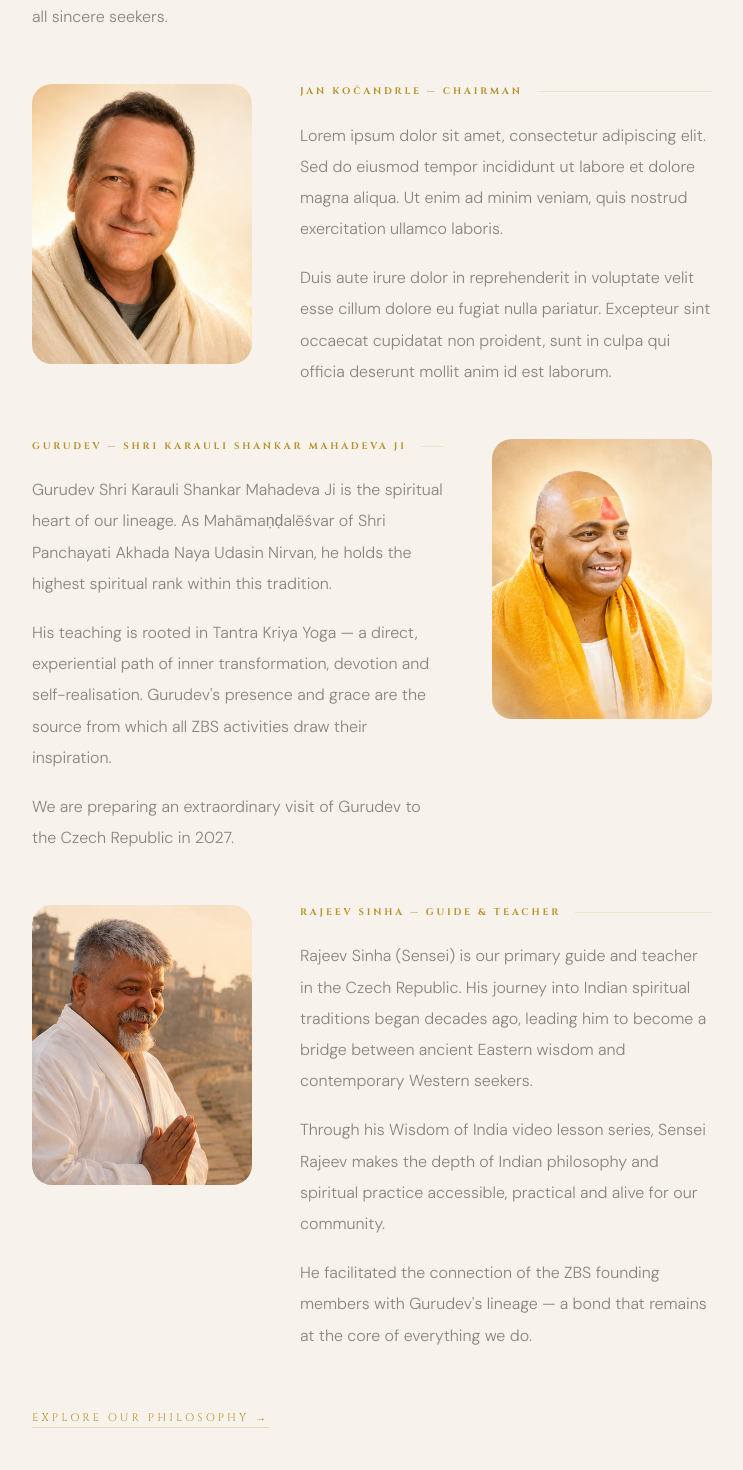
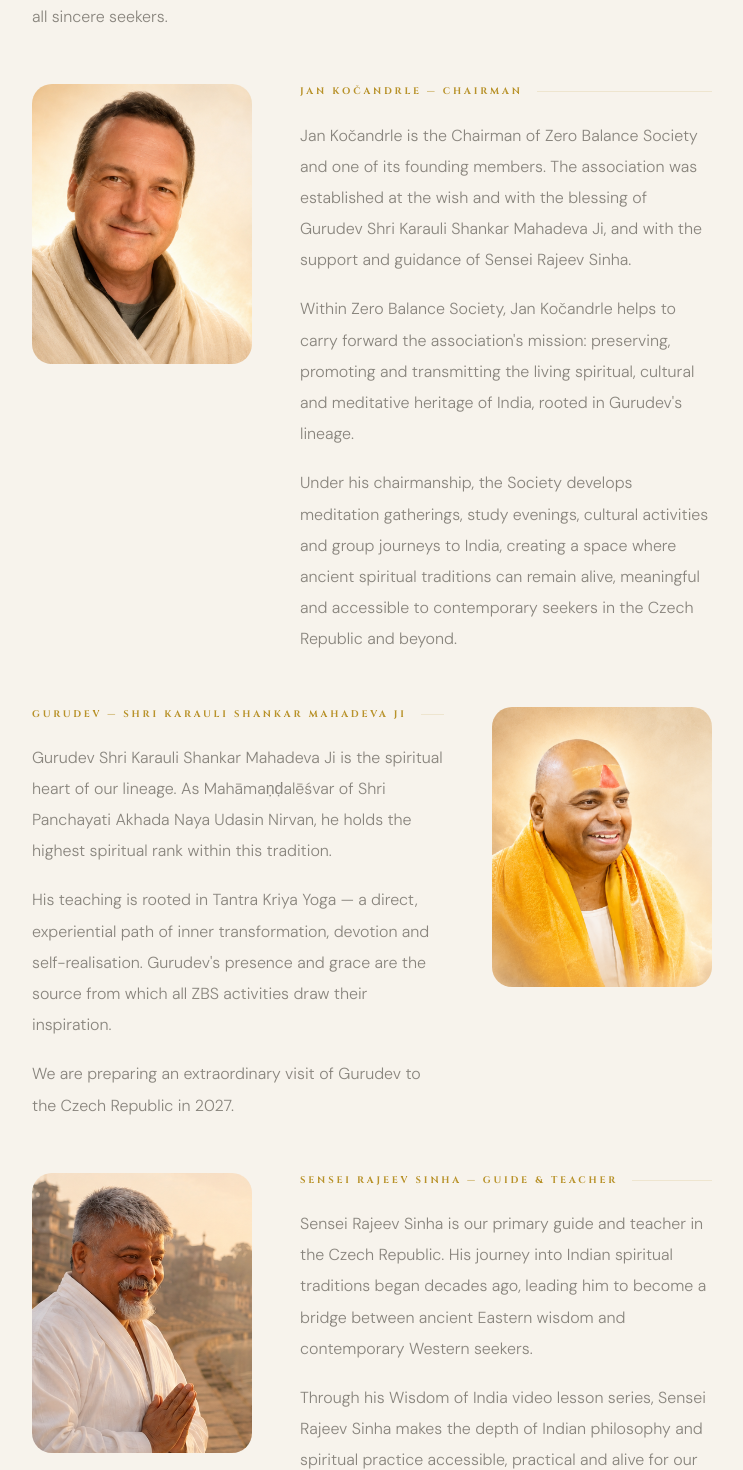
Before and after one commit to kocandrle69/zero-balance-next, a Next.js app: page /about in a window 1280 px wide. Shown: the part 880-2350 px from the top of the page, without its empty margins (268-1011 px from the left). Built offline with nearby package versions, Linux system fonts and the light colour scheme; no server answers.

Commit message:
fix: Jan real bio text, Sensei Rajeev Sinha name order
- Replace Lorem Ipsum with actual Jan Kočandrle bio (EN/CS/HI)
- Fix name order: "Sensei Rajeev Sinha" (Sensei first) in all
  headings and text across all 3 languages

Co-Authored-By: Claude Sonnet 4.6 <noreply@anthropic.com>

```diff
--- a/src/app/about/AboutContent.tsx
+++ b/src/app/about/AboutContent.tsx
@@ -16,16 +16,16 @@ const CONTENT = {
     introP1: 'Zero Balance Society (z.s.) is a registered Czech non-profit association dedicated to preserving and sharing the spiritual, cultural and meditative traditions of India — rooted in the Vedic, yogic and tantric lineage of Shri Karauli Shankar Mahadeva Ji.',
     introP2: 'Our work rests on three pillars: Contemplation, Dialogue and Community. We organise meditation gatherings, group journeys to India, study evenings and cultural events — open to all sincere seekers.',
     janHead: 'Jan Kočandrle — Chairman',
-    janP1: 'Lorem ipsum dolor sit amet, consectetur adipiscing elit. Sed do eiusmod tempor incididunt ut labore et dolore magna aliqua. Ut enim ad minim veniam, quis nostrud exercitation ullamco laboris.',
-    janP2: 'Duis aute irure dolor in reprehenderit in voluptate velit esse cillum dolore eu fugiat nulla pariatur. Excepteur sint occaecat cupidatat non proident, sunt in culpa qui officia deserunt mollit anim id est laborum.',
-    janP3: '',
+    janP1: 'Jan Kočandrle is the Chairman of Zero Balance Society and one of its founding members. The association was established at the wish and with the blessing of Gurudev Shri Karauli Shankar Mahadeva Ji, and with the support and guidance of Sensei Rajeev Sinha.',
+    janP2: 'Within Zero Balance Society, Jan Kočandrle helps to carry forward the association\'s mission: preserving, promoting and transmitting the living spiritual, cultural and meditative heritage of India, rooted in Gurudev\'s lineage.',
+    janP3: 'Under his chairmanship, the Society develops meditation gatherings, study evenings, cultural activities and group journeys to India, creating a space where ancient spiritual traditions can remain alive, meaningful and accessible to contemporary seekers in the Czech Republic and beyond.',
     gurudevHead: 'Gurudev — Shri Karauli Shankar Mahadeva Ji',
     gurudevP1: 'Gurudev Shri Karauli Shankar Mahadeva Ji is the spiritual heart of our lineage. As Mahāmaṇḍalēśvar of Shri Panchayati Akhada Naya Udasin Nirvan, he holds the highest spiritual rank within this tradition.',
     gurudevP2: 'His teaching is rooted in Tantra Kriya Yoga — a direct, experiential path of inner transformation, devotion and self-realisation. Gurudev\'s presence and grace are the source from which all ZBS activities draw their inspiration.',
     gurudevP3: 'We are preparing an extraordinary visit of Gurudev to the Czech Republic in 2027.',
-    senseiHead: 'Rajeev Sinha — Guide & Teacher',
-    senseiP1: 'Rajeev Sinha (Sensei) is our primary guide and teacher in the Czech Republic. His journey into Indian spiritual traditions began decades ago, leading him to become a bridge between ancient Eastern wisdom and contemporary Western seekers.',
-    senseiP2: 'Through his Wisdom of India video lesson series, Sensei Rajeev makes the depth of Indian philosophy and spiritual practice accessible, practical and alive for our community.',
+    senseiHead: 'Sensei Rajeev Sinha — Guide & Teacher',
+    senseiP1: 'Sensei Rajeev Sinha is our primary guide and teacher in the Czech Republic. His journey into Indian spiritual traditions began decades ago, leading him to become a bridge between ancient Eastern wisdom and contemporary Western seekers.',
+    senseiP2: 'Through his Wisdom of India video lesson series, Sensei Rajeev Sinha makes the depth of Indian philosophy and spiritual practice accessible, practical and alive for our community.',
     senseiP3: 'He facilitated the connection of the ZBS founding members with Gurudev\'s lineage — a bond that remains at the core of everything we do.',
     philLink: 'Explore our Philosophy →',
   },
@@ -37,16 +37,16 @@ const CONTENT = {
     introP1: 'Zero Balance Society (z.s.) je registrovaný český neziskový spolek věnovaný zachování a šíření duchovních, kulturních a meditativních tradic Indie — zakořeněných ve védské, jógické a tantrické linii Shri Karauli Shankar Mahadeva Ji.',
     introP2: 'Naše práce stojí na třech pilířích: Kontemplace, Dialog a Komunita. Pořádáme meditační setkání, skupinové cesty do Indie, studijní večery a kulturní akce — otevřené všem upřímným hledačům.',
     janHead: 'Jan Kočandrle — Předseda spolku',
-    janP1: 'Lorem ipsum dolor sit amet, consectetur adipiscing elit. Sed do eiusmod tempor incididunt ut labore et dolore magna aliqua. Ut enim ad minim veniam, quis nostrud exercitation ullamco laboris.',
-    janP2: 'Duis aute irure dolor in reprehenderit in voluptate velit esse cillum dolore eu fugiat nulla pariatur. Excepteur sint occaecat cupidatat non proident, sunt in culpa qui officia deserunt mollit anim id est laborum.',
-    janP3: '',
+    janP1: 'Jan Kočandrle je předsedou Zero Balance Society a jedním z jeho zakladatelů. Spolek vznikl z přání a s požehnáním Gurudeva Shri Karauli Shankar Mahadeva Ji a s podporou a vedením Sensei Rajeev Sinhy.',
+    janP2: 'V rámci Zero Balance Society pomáhá naplňovat poslání spolku: zachovávat, podporovat a předávat živé duchovní, kulturní a meditativní dědictví Indie, zakořeněné v Gurudevově linii.',
+    janP3: 'Pod jeho vedením spolek rozvíjí meditační setkání, studijní večery, kulturní aktivity a skupinové cesty do Indie — vytváří prostor, kde mohou starobylé duchovní tradice zůstat živé, smysluplné a přístupné současným hledačům v České republice i za jejími hranicemi.',
     gurudevHead: 'Gurudev — Shri Karauli Shankar Mahadeva Ji',
     gurudevP1: 'Gurudev Shri Karauli Shankar Mahadeva Ji je duchovním srdcem naší linie. Jako Mahāmaṇḍalēśvar Shri Panchayati Akhada Naya Udasin Nirvan zastává nejvyšší duchovní hodnost v této tradici.',
     gurudevP2: 'Jeho učení je zakořeněno v Tantra Krija Józe — přímé, zkušenostní cestě vnitřní transformace, oddanosti a sebepoznání. Gurudevova přítomnost a milost jsou zdrojem, z nějž čerpají veškeré aktivity ZBS.',
     gurudevP3: 'Připravujeme výjimečnou návštěvu Gurudeva v České republice v roce 2027.',
-    senseiHead: 'Rajeev Sinha — Průvodce a učitel',
-    senseiP1: 'Rajeev Sinha (Sensei) je naším hlavním průvodcem a učitelem v České republice. Jeho cesta k indickým duchovním tradicím začala před desítkami let a přivedla ho k tomu, aby se stal mostem mezi starověkou východní moudrostí a současnými západními hledači.',
-    senseiP2: 'Prostřednictvím své série video lekcí Moudrost Indie zpřístupňuje Sensei Rajeev hloubku indické filozofie a duchovní praxe — prakticky a živě pro naši komunitu.',
+    senseiHead: 'Sensei Rajeev Sinha — Průvodce a učitel',
+    senseiP1: 'Sensei Rajeev Sinha je naším hlavním průvodcem a učitelem v České republice. Jeho cesta k indickým duchovním tradicím začala před desítkami let a přivedla ho k tomu, aby se stal mostem mezi starověkou východní moudrostí a současnými západními hledači.',
+    senseiP2: 'Prostřednictvím své série video lekcí Moudrost Indie zpřístupňuje Sensei Rajeev Sinha hloubku indické filozofie a duchovní praxe — prakticky a živě pro naši komunitu.',
     senseiP3: 'Zprostředkoval propojení zakladatelů ZBS s Gurudevovou linií — pouto, které zůstává jádrem všeho, co děláme.',
     philLink: 'Prozkoumejte naši filozofii →',
   },
@@ -58,15 +58,15 @@ const CONTENT = {
     introP1: 'Zero Balance Society (z.s.) एक पंजीकृत चेक गैर-लाभकारी संस्था है जो भारत की आध्यात्मिक, सांस्कृतिक और ध्यान परंपराओं को संरक्षित और साझा करने के लिए समर्पित है।',
     introP2: 'हमारा कार्य तीन स्तंभों पर टिका है: चिंतन, संवाद और समुदाय।',
     janHead: 'Jan Kočandrle — अध्यक्ष',
-    janP1: 'Lorem ipsum dolor sit amet, consectetur adipiscing elit. Sed do eiusmod tempor incididunt ut labore et dolore magna aliqua. Ut enim ad minim veniam, quis nostrud exercitation ullamco laboris.',
-    janP2: 'Duis aute irure dolor in reprehenderit in voluptate velit esse cillum dolore eu fugiat nulla pariatur. Excepteur sint occaecat cupidatat non proident, sunt in culpa qui officia deserunt mollit anim id est laborum.',
-    janP3: '',
+    janP1: 'Jan Kočandrle Zero Balance Society के अध्यक्ष और संस्थापक सदस्यों में से एक हैं। यह संस्था गुरुदेव श्री काराउली शंकर महादेव जी की इच्छा और आशीर्वाद से, तथा सेंसेई राजीव सिन्हा के समर्थन और मार्गदर्शन से स्थापित हुई।',
+    janP2: 'Zero Balance Society में, Jan Kočandrle संस्था के मिशन को आगे बढ़ाने में सहायता करते हैं: गुरुदेव की परंपरा में निहित भारत की जीवित आध्यात्मिक, सांस्कृतिक और ध्यान विरासत को संरक्षित, प्रसारित और प्रसारित करना।',
+    janP3: 'उनके अध्यक्षता में, संस्था ध्यान सभाओं, अध्ययन संध्याओं, सांस्कृतिक गतिविधियों और भारत की समूह यात्राओं का विकास करती है — एक ऐसा स्थान बनाती है जहाँ प्राचीन आध्यात्मिक परंपराएँ चेक गणराज्य और उसके बाहर के समकालीन साधकों के लिए जीवित, सार्थक और सुलभ रह सकें।',
     gurudevHead: 'गुरुदेव — श्री काराउली शंकर महादेव जी',
     gurudevP1: 'गुरुदेव श्री काराउली शंकर महादेव जी हमारी परंपरा के आध्यात्मिक हृदय हैं।',
     gurudevP2: 'उनकी शिक्षाएं तंत्र क्रिया योग में निहित हैं — आत्म-साक्षात्कार का एक प्रत्यक्ष मार्ग।',
     gurudevP3: 'हम 2027 में गुरुदेव की चेक गणराज्य यात्रा की तैयारी कर रहे हैं।',
-    senseiHead: 'राजीव सिन्हा — मार्गदर्शक और शिक्षक',
-    senseiP1: 'राजीव सिन्हा (सेंसेई) चेक गणराज्य में हमारे प्राथमिक मार्गदर्शक और शिक्षक हैं।',
+    senseiHead: 'सेंसेई राजीव सिन्हा — मार्गदर्शक और शिक्षक',
+    senseiP1: 'सेंसेई राजीव सिन्हा चेक गणराज्य में हमारे प्राथमिक मार्गदर्शक और शिक्षक हैं।',
     senseiP2: 'भारत की बुद्धि वीडियो श्रृंखला के माध्यम से वे भारतीय दर्शन को सुलभ और व्यावहारिक बनाते हैं।',
     senseiP3: 'उन्होंने ZBS के संस्थापकों का गुरुदेव की परंपरा से संबंध स्थापित कराया।',
     philLink: 'हमारी दर्शन का अन्वेषण करें →',
```
